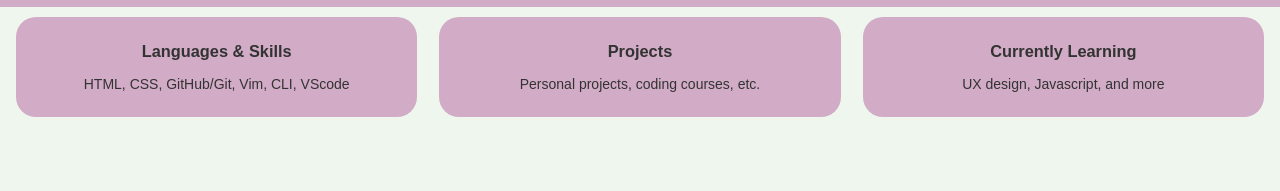
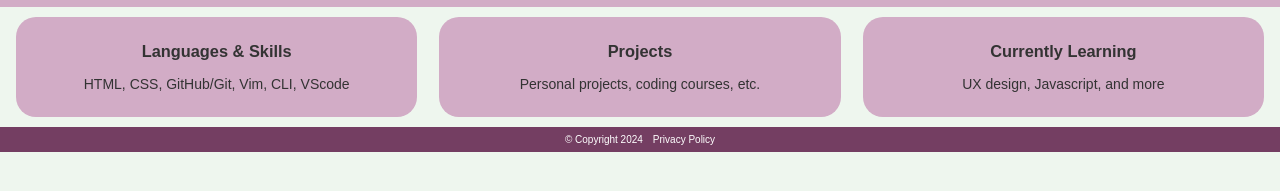
Before and after one commit to amyongaro/coding-projects, a plain HTML site: page flexboxsite/index.html in a window 1280 px wide. Shown: the part 275-466 px from the top of the page. Drawn offline with Linux system fonts and the light colour scheme.

Commit message:
add additional page and footer

```diff
--- a/flexboxsite/index.html
+++ b/flexboxsite/index.html
@@ -7,6 +7,7 @@
     <link rel="stylesheet" href="styles.css">
 </head>
 <body>
+    <div class="site-container">
     <nav class="navbar">
         <div class="logo">Amy Ongaro</div>
         <ul class="nav">
@@ -60,5 +61,12 @@
         </div>
      </div>
     </section>
+    <footer class="footer">
+        <div class="container">
+            <p>© Copyright 2024</p>
+            <a href="./pages/privacypolicy.html">Privacy Policy</a>
+        </div>
+    </footer>
+    </div>
 </body>
 </html>
--- a/flexboxsite/styles.css
+++ b/flexboxsite/styles.css
@@ -10,6 +10,12 @@
     color: #333;
     /* background-color: hsl(320,30%,75%) */
     background-color: hsl(120,30%,95%);
+}
+
+.site-container {
+    display: flex;
+    flex-direction: column;
+    justify-content: space-between;
 }
 
 .navbar {
@@ -107,10 +113,33 @@
 }
 
 .footer {
+    background-color: hsl(320,30%,35%)
+}
 
+.footer .container {
+    display: flex;
+    justify-content: center;
+    align-items: center;
+    height: 25px;
+    font-size: 10px;
+    gap: 10px;
+}
+
+.footer p {
+    color: #fff;
+}
+
+.footer a {
+    text-decoration: none;
+    color: white;
+}
+
+.footer a:hover {
+    color: hsl(320,30%,75%)
 }
 
 @media(max-width: 768px) {
+
     .header .container {
         flex-direction: column;
         padding-top: 20px;
@@ -120,5 +149,6 @@
     .boxes .container {
         display: block;
         text-align: center;
+        height: 100%;
     }
 }
```
Also changed, not shown: flexboxsite/pages/privacypolicy.html (added).
